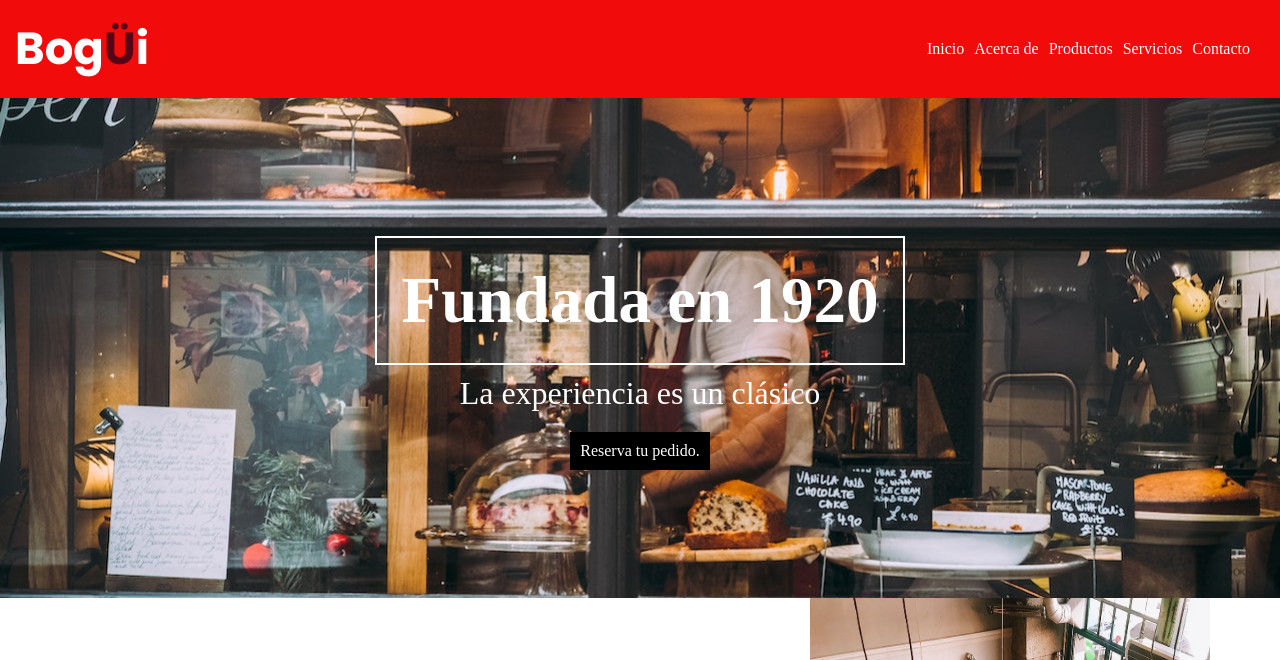
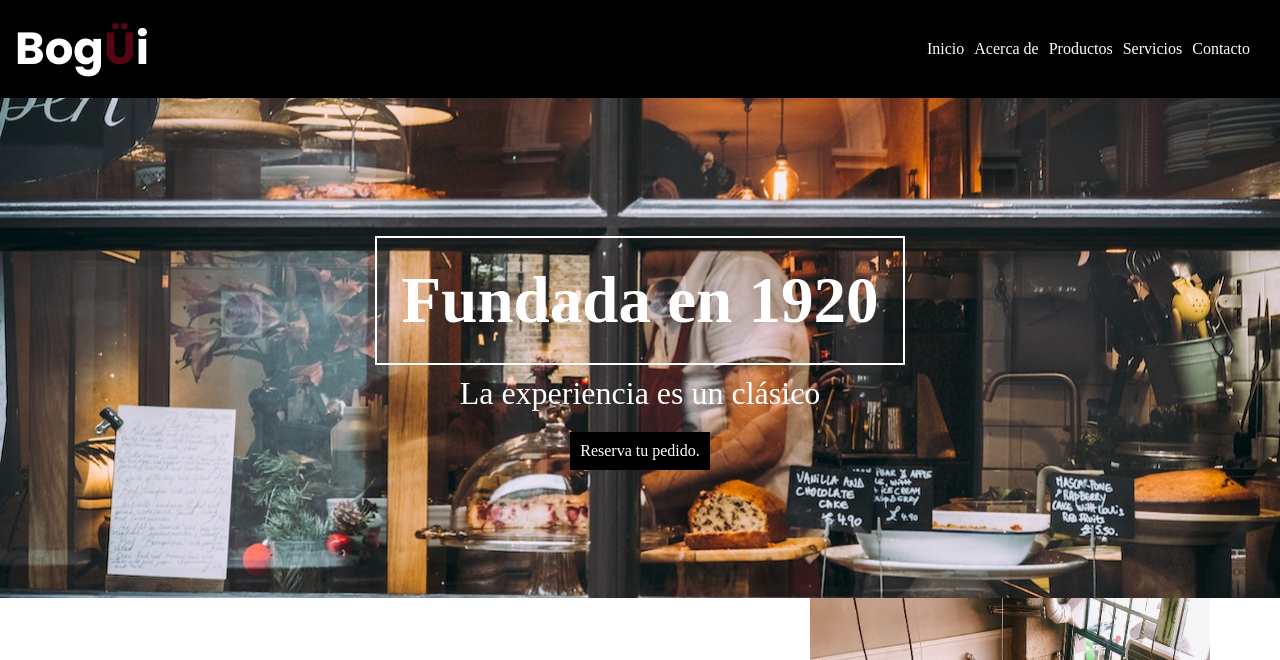
Before and after one commit to gabaletru/bogui-coder, a plain HTML site: page index.html in a window 1280 px wide. Shown: the top 660 px of the page. Drawn offline with Linux system fonts and the light colour scheme.

Commit message:
color header

```diff
--- a/css/style.css
+++ b/css/style.css
@@ -15,7 +15,7 @@ a{
 /*---------HEADER-------*/
 
 header{
-    background-color: rgb(241, 11, 11);
+    background-color: rgb(0, 0, 0);
     position: sticky;
     top: 0;
     display: flex;
```
